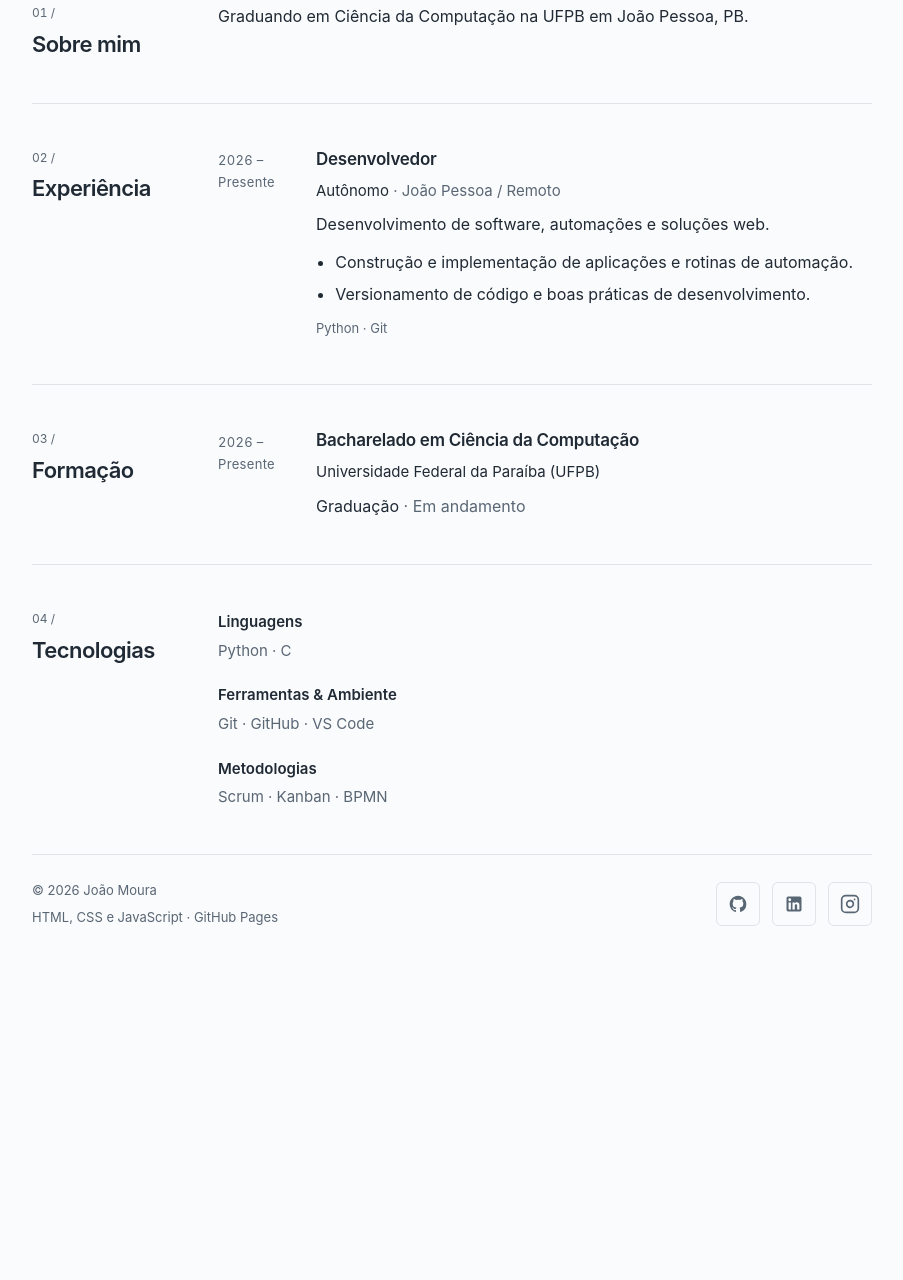
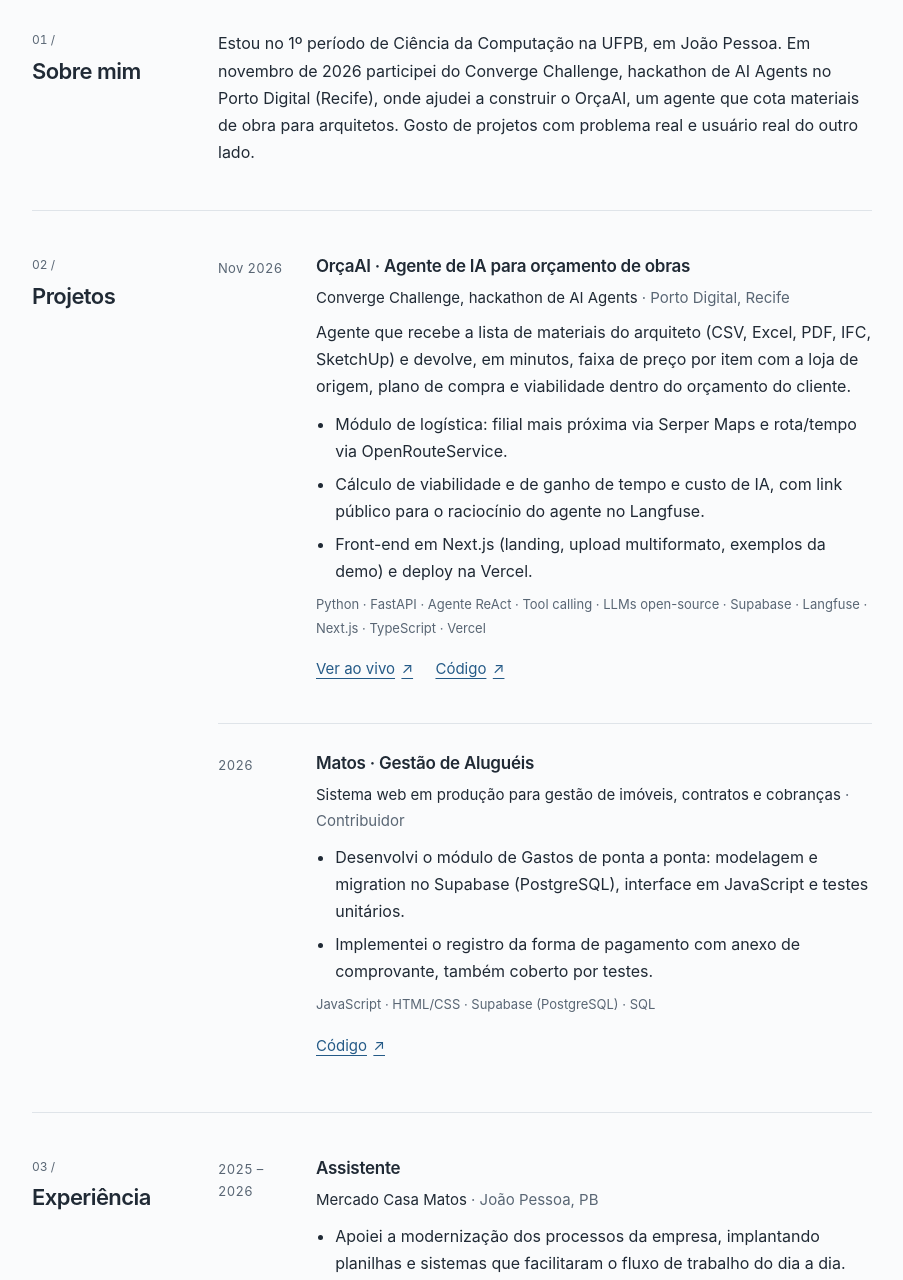
Before and after one commit to Joaomoura07/joaomoura07.github.io, a plain HTML site: page index.html in a window 1280 px wide. Shown: the part 482-1762 px from the top of the page, without its empty margins (188-1091 px from the left). Before the commit the page ends 1443 px from the top, so only its background shows below. Drawn offline with Linux system fonts and the light colour scheme.

Commit message:
feat: adiciona seção Projetos e atualiza conteúdo do portfólio

```diff
--- a/index.html
+++ b/index.html
@@ -4,15 +4,15 @@
   <meta charset="utf-8">
   <meta name="viewport" content="width=device-width, initial-scale=1">
   <!-- ALTERE AQUI: título, descrição e URL pública antes de publicar. -->
-  <title>João Moura — Ciência da Computação @ UFPB</title>
-  <meta name="description" content="João Moura — Graduando em Ciência da Computação na UFPB em João Pessoa, PB.">
+  <title>João Moura — Ciência da Computação @ UFPB · Desenvolvimento, dados e IA</title>
+  <meta name="description" content="Estudante de Ciência da Computação na UFPB, construindo agentes de IA e aplicações web. Busco estágio remoto em desenvolvimento, dados ou IA.">
   <meta name="author" content="João Moura">
   <meta name="color-scheme" content="light dark">
   <meta name="theme-color" content="#fafbfc">
   <link rel="canonical" href="https://joaomoura07.github.io/">
   <meta property="og:locale" content="pt_BR">
-  <meta property="og:title" content="João Moura — Ciência da Computação @ UFPB">
-  <meta property="og:description" content="Graduando em Ciência da Computação na UFPB em João Pessoa, PB.">
+  <meta property="og:title" content="João Moura — Ciência da Computação @ UFPB · Desenvolvimento, dados e IA">
+  <meta property="og:description" content="Estudante de Ciência da Computação na UFPB, construindo agentes de IA e aplicações web. Busco estágio remoto em desenvolvimento, dados ou IA.">
   <meta property="og:type" content="website">
   <meta property="og:url" content="https://joaomoura07.github.io/">
   <meta property="og:image" content="https://joaomoura07.github.io/assets/images/social-preview.png">
@@ -20,8 +20,8 @@
   <meta property="og:image:height" content="630">
   <meta property="og:image:alt" content="João Moura — Portfólio pessoal">
   <meta name="twitter:card" content="summary_large_image">
-  <meta name="twitter:title" content="João Moura — Ciência da Computação @ UFPB">
-  <meta name="twitter:description" content="Graduando em Ciência da Computação na UFPB em João Pessoa, PB.">
+  <meta name="twitter:title" content="João Moura — Ciência da Computação @ UFPB · Desenvolvimento, dados e IA">
+  <meta name="twitter:description" content="Estudante de Ciência da Computação na UFPB, construindo agentes de IA e aplicações web. Busco estágio remoto em desenvolvimento, dados ou IA.">
   <meta name="twitter:image" content="https://joaomoura07.github.io/assets/images/social-preview.png">
   <meta name="twitter:image:alt" content="João Moura — Portfólio profissional e acadêmico. Modelo para personalizar.">
   <link rel="icon" href="assets/favicon/favicon.ico" sizes="any">
@@ -39,6 +39,7 @@
       <a class="wordmark" href="#inicio" aria-label="João Moura — início">João Moura<span aria-hidden="true">.</span></a>
       <ul class="nav-links">
         <li><a href="#sobre">Sobre</a></li>
+        <li><a href="#projetos">Projetos</a></li>
         <li><a href="#experiencia">Experiência</a></li>
         <li><a href="#formacao">Formação</a></li>
         <li><a href="#tecnologias">Tecnologias</a></li>
@@ -56,8 +57,8 @@
       <div class="intro-copy">
         <p class="eyebrow">Portfólio profissional &amp; acadêmico</p>
         <h1 id="nome">João Moura<span class="name-dot" aria-hidden="true">.</span></h1>
-        <p class="professional-title">Ciência da Computação @ UFPB</p>
-        <p class="intro-description">Graduando em Ciência da Computação na UFPB em João Pessoa, PB.</p>
+        <p class="professional-title">Ciência da Computação @ UFPB · Desenvolvimento, dados e IA</p>
+        <p class="intro-description">Estudante de Ciência da Computação na UFPB, construindo agentes de IA e aplicações web. Busco estágio remoto em desenvolvimento, dados ou IA.</p>
         <nav class="social-links" aria-label="Links profissionais">
           <a href="https://github.com/Joaomoura07" target="_blank" rel="noopener noreferrer">GitHub <span aria-hidden="true">↗</span></a>
           <!-- LINKS: substitua os valores e remova o comentário apenas dos links configurados.
@@ -77,51 +78,76 @@
     <section id="sobre" class="content-section" aria-labelledby="sobre-titulo">
       <header class="section-heading"><span class="section-index" aria-hidden="true">01 /</span><h2 id="sobre-titulo">Sobre mim</h2></header>
       <div class="section-content prose">
-        <p>Graduando em Ciência da Computação na UFPB em João Pessoa, PB.</p>
+        <p>Estou no 1º período de Ciência da Computação na UFPB, em João Pessoa. Em novembro de 2026 participei do Converge Challenge, hackathon de AI Agents no Porto Digital (Recife), onde ajudei a construir o OrçaAI, um agente que cota materiais de obra para arquitetos. Gosto de projetos com problema real e usuário real do outro lado.</p>
+      </div>
+    </section>
+
+    <!-- PROJETOS -->
+    <section id="projetos" class="content-section" aria-labelledby="projetos-titulo">
+      <header class="section-heading"><span class="section-index" aria-hidden="true">02 /</span><h2 id="projetos-titulo">Projetos</h2></header>
+      <div class="section-content">
+        <article class="timeline-entry">
+          <p class="entry-period">Nov 2026</p>
+          <div>
+            <h3>OrçaAI · Agente de IA para orçamento de obras</h3>
+            <p class="institution">Converge Challenge, hackathon de AI Agents <span class="muted">· Porto Digital, Recife</span></p>
+            <p>Agente que recebe a lista de materiais do arquiteto (CSV, Excel, PDF, IFC, SketchUp) e devolve, em minutos, faixa de preço por item com a loja de origem, plano de compra e viabilidade dentro do orçamento do cliente.</p>
+            <ul class="responsibilities">
+              <li>Módulo de logística: filial mais próxima via Serper Maps e rota/tempo via OpenRouteService.</li>
+              <li>Cálculo de viabilidade e de ganho de tempo e custo de IA, com link público para o raciocínio do agente no Langfuse.</li>
+              <li>Front-end em Next.js (landing, upload multiformato, exemplos da demo) e deploy na Vercel.</li>
+            </ul>
+            <p class="technologies">Python · FastAPI · Agente ReAct · Tool calling · LLMs open-source · Supabase · Langfuse · Next.js · TypeScript · Vercel</p>
+            <div class="project-links">
+              <a href="https://orcaai-agent.vercel.app" target="_blank" rel="noopener noreferrer">Ver ao vivo <span aria-hidden="true">↗</span></a>
+              <a href="https://github.com/Joaomoura07/OrcaAi-Converge-Challenge" target="_blank" rel="noopener noreferrer">Código <span aria-hidden="true">↗</span></a>
+            </div>
+          </div>
+        </article>
+        <article class="timeline-entry">
+          <p class="entry-period">2026</p>
+          <div>
+            <h3>Matos · Gestão de Aluguéis</h3>
+            <p class="institution">Sistema web em produção para gestão de imóveis, contratos e cobranças <span class="muted">· Contribuidor</span></p>
+            <ul class="responsibilities">
+              <li>Desenvolvi o módulo de Gastos de ponta a ponta: modelagem e migration no Supabase (PostgreSQL), interface em JavaScript e testes unitários.</li>
+              <li>Implementei o registro da forma de pagamento com anexo de comprovante, também coberto por testes.</li>
+            </ul>
+            <p class="technologies">JavaScript · HTML/CSS · Supabase (PostgreSQL) · SQL</p>
+            <div class="project-links">
+              <a href="https://github.com/JoaoMonteirobr/JoaoMonteirobr" target="_blank" rel="noopener noreferrer">Código <span aria-hidden="true">↗</span></a>
+            </div>
+          </div>
+        </article>
       </div>
     </section>
 
     <!-- ALTERE AQUI: duplique ou remova um article para editar a trajetória. -->
     <section id="experiencia" class="content-section" aria-labelledby="experiencia-titulo">
-      <header class="section-heading"><span class="section-index" aria-hidden="true">02 /</span><h2 id="experiencia-titulo">Experiência</h2></header>
+      <header class="section-heading"><span class="section-index" aria-hidden="true">03 /</span><h2 id="experiencia-titulo">Experiência</h2></header>
       <div class="section-content">
         <article class="timeline-entry">
-          <p class="entry-period">2026 – Presente</p>
+          <p class="entry-period">2025 – 2026</p>
           <div>
-            <h3>Desenvolvedor</h3>
-            <p class="institution">Autônomo <span class="muted">· João Pessoa / Remoto</span></p>
-            <p>Desenvolvimento de software, automações e soluções web.</p>
+            <h3>Assistente</h3>
+            <p class="institution">Mercado Casa Matos <span class="muted">· João Pessoa, PB</span></p>
             <ul class="responsibilities">
-              <li>Construção e implementação de aplicações e rotinas de automação.</li>
-              <li>Versionamento de código e boas práticas de desenvolvimento.</li>
+              <li>Apoiei a modernização dos processos da empresa, implantando planilhas e sistemas que facilitaram o fluxo de trabalho do dia a dia.</li>
             </ul>
-            <p class="technologies">Python · Git</p>
           </div>
         </article>
       </div>
     </section>
 
-    <!-- PROJETOS: oculto temporariamente conforme solicitado. -->
-    <section id="projetos" class="content-section" aria-labelledby="projetos-titulo" hidden>
-      <header class="section-heading"><span class="section-index" aria-hidden="true">+ /</span><h2 id="projetos-titulo">Projetos</h2></header>
-      <div class="section-content project-list">
-        <article class="project">
-          <header class="entry-heading"><h3>Projeto 01</h3><span class="entry-period">ANO</span></header>
-          <p>DESCRIÇÃO DO PROJETO 01. Apresente o problema, sua contribuição e o resultado do trabalho.</p>
-          <p class="technologies">TECNOLOGIA 01 · TECNOLOGIA 02 · TECNOLOGIA 03</p>
-        </article>
-      </div>
-    </section>
-
     <section id="formacao" class="content-section" aria-labelledby="formacao-titulo">
-      <header class="section-heading"><span class="section-index" aria-hidden="true">03 /</span><h2 id="formacao-titulo">Formação</h2></header>
+      <header class="section-heading"><span class="section-index" aria-hidden="true">04 /</span><h2 id="formacao-titulo">Formação</h2></header>
       <div class="section-content">
         <article class="timeline-entry">
-          <p class="entry-period">2026 – Presente</p>
+          <p class="entry-period">Ago 2026 – 2030 (previsão)</p>
           <div>
             <h3>Bacharelado em Ciência da Computação</h3>
             <p class="institution">Universidade Federal da Paraíba (UFPB)</p>
-            <p>Graduação <span class="muted">· Em andamento</span></p>
+            <p>Graduação <span class="muted">· Em andamento, 1º período</span></p>
           </div>
         </article>
       </div>
@@ -129,11 +155,13 @@
 
     <!-- ALTERE AQUI: inclua apenas tecnologias que você realmente utiliza. -->
     <section id="tecnologias" class="content-section" aria-labelledby="tecnologias-titulo">
-      <header class="section-heading"><span class="section-index" aria-hidden="true">04 /</span><h2 id="tecnologias-titulo">Tecnologias</h2></header>
+      <header class="section-heading"><span class="section-index" aria-hidden="true">05 /</span><h2 id="tecnologias-titulo">Tecnologias</h2></header>
       <dl class="section-content skill-list">
-        <div><dt>Linguagens</dt><dd>Python · C</dd></div>
-        <div><dt>Ferramentas &amp; Ambiente</dt><dd>Git · GitHub · VS Code</dd></div>
-        <div><dt>Metodologias</dt><dd>Scrum · Kanban · BPMN</dd></div>
+        <div><dt>Linguagens</dt><dd>Python · JavaScript · TypeScript · SQL · C</dd></div>
+        <div><dt>IA</dt><dd>Agentes ReAct · Tool calling · Observabilidade (Langfuse)</dd></div>
+        <div><dt>Web &amp; Dados</dt><dd>FastAPI · Next.js · React · Supabase · PostgreSQL</dd></div>
+        <div><dt>Ferramentas</dt><dd>Git · GitHub · Vercel · VS Code · Claude Code</dd></div>
+        <div><dt>Idiomas</dt><dd>Português (nativo) · Inglês (intermediário, em desenvolvimento)</dd></div>
       </dl>
     </section>
 
```
